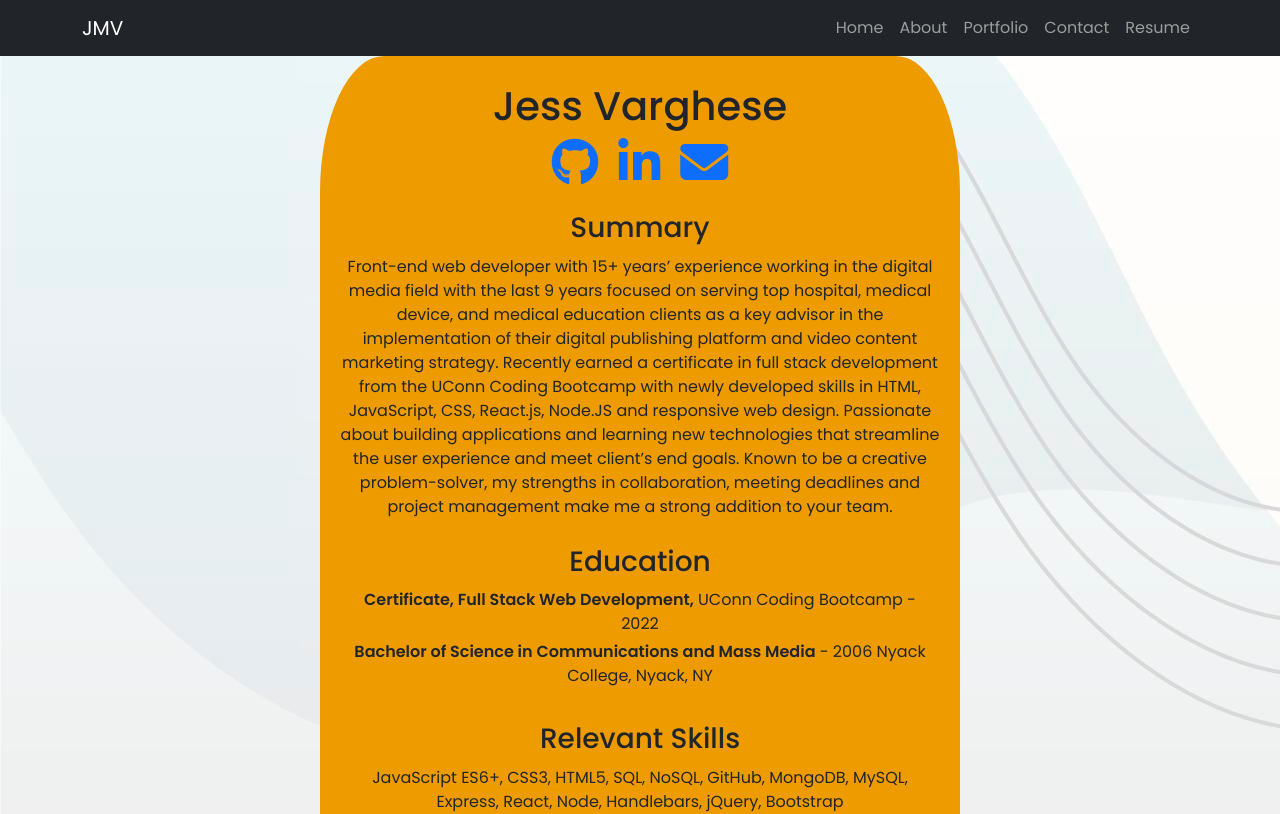
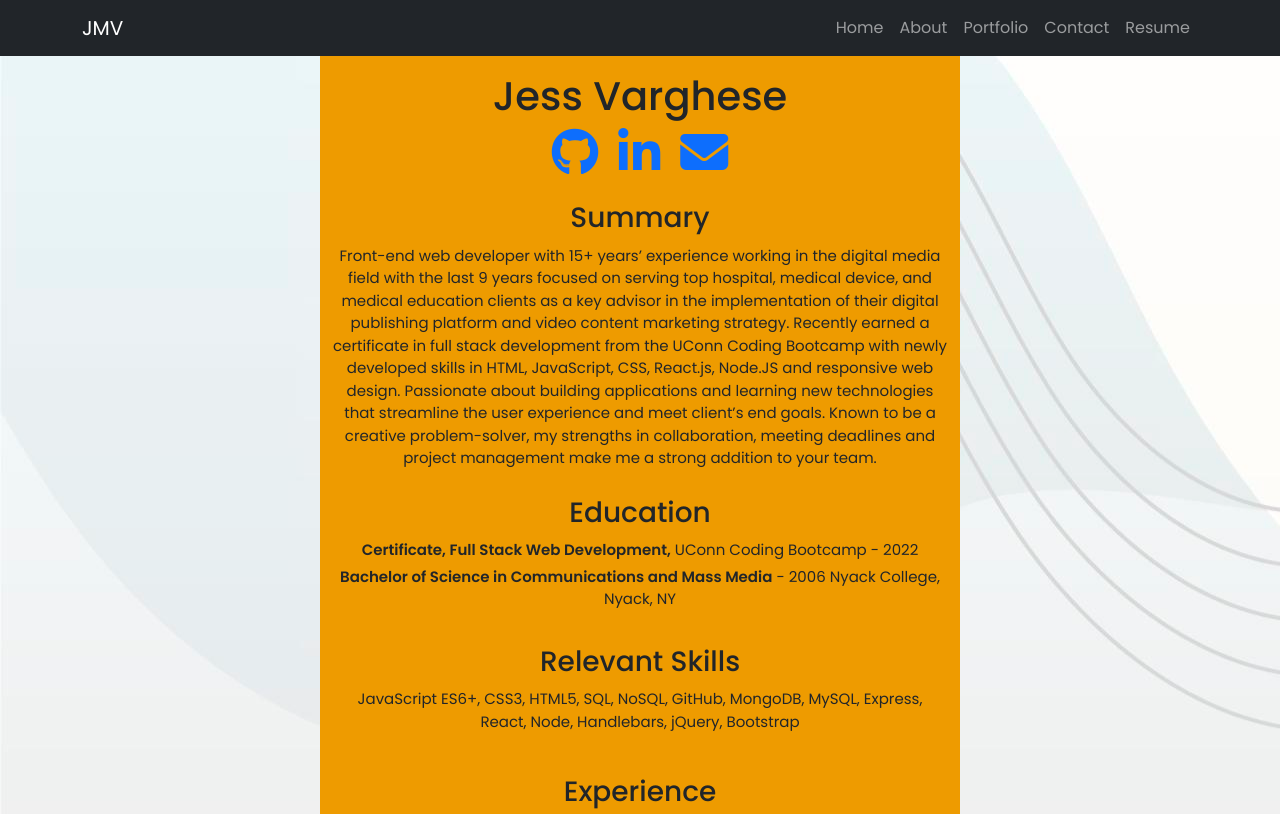
Before and after one commit to JessVarghese/react-portfolio, a React (Create React App) app: page /#/resume in a window 1280 px wide. Shown: the top 814 px of the page. Built offline with nearby package versions, Linux system fonts and the light colour scheme.

Commit message:
updated border and font sixe on resume page

```diff
--- a/src/components/Resume/resume.css
+++ b/src/components/Resume/resume.css
@@ -1,9 +1,9 @@
 
 .resume-form {
   background-color: #EE9B00;
-    padding: 10px 10px;
+    /* padding: 10px 10px; */
     width: 50%;
-    border-radius: 10%;
+    /* border-radius: 10%; */
     margin: auto;
 }
 
@@ -12,6 +12,7 @@ p {
     padding: 2px;
     text-align: center;
     width: 100%;
+    font-size: 15px;
 }
 
 .social-icons {
```
